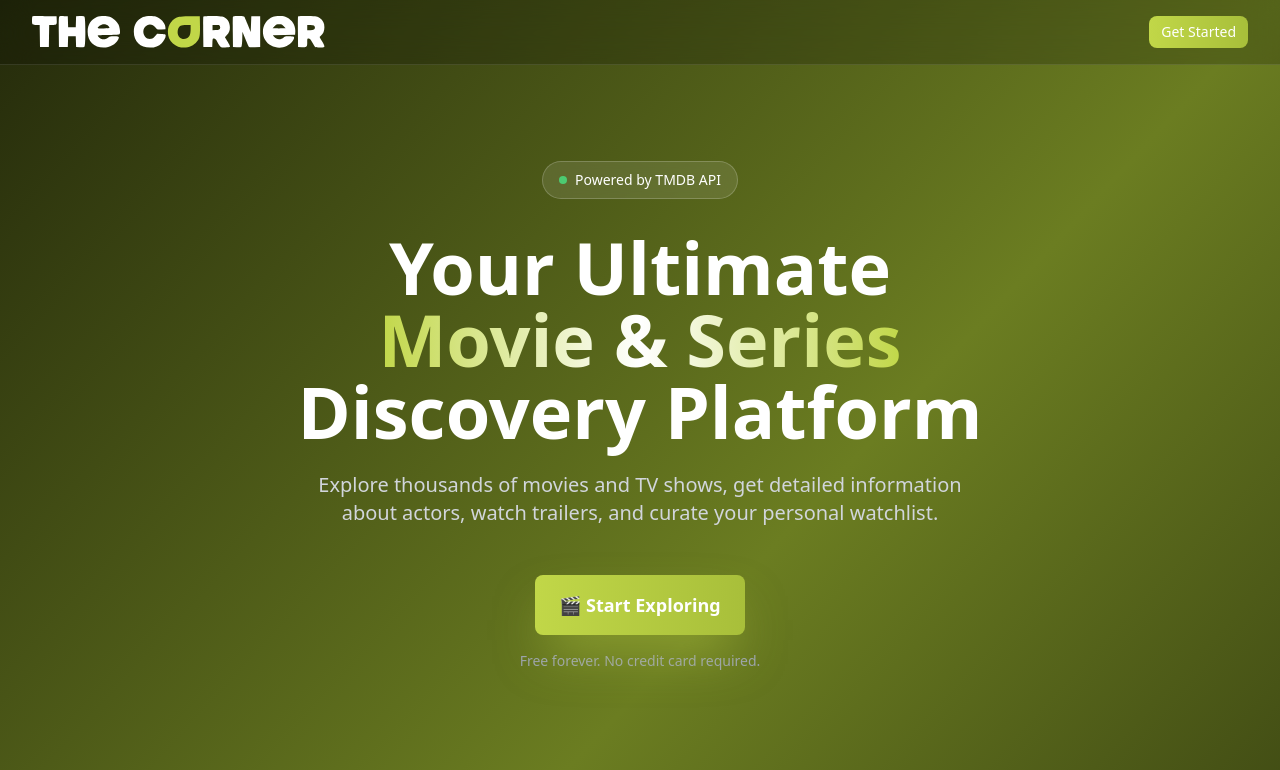
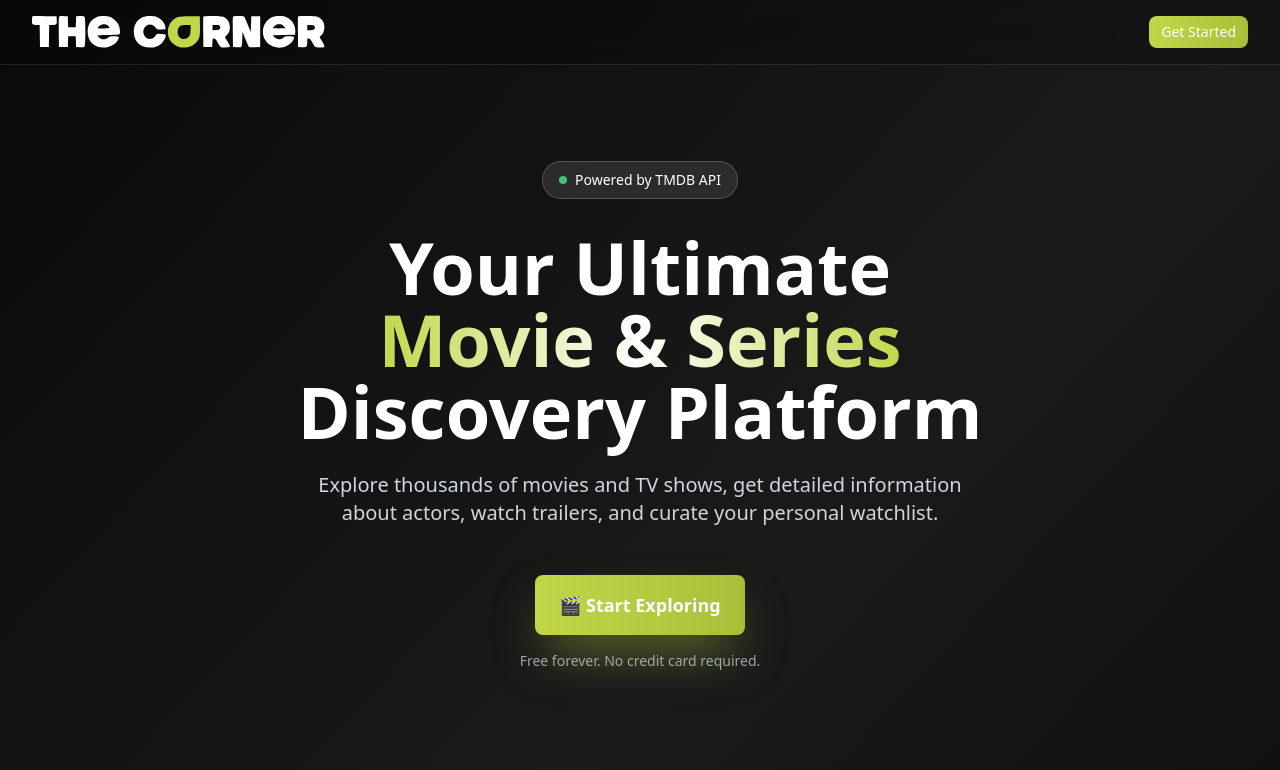
Before and after one commit to druedaro/sprint7-movie-app, a React (Vite) app: page / in a window 1280 px wide. Shown: the top 770 px of the page. Built offline with nearby package versions, Linux system fonts and the light colour scheme; no server answers.

Commit message:
style: revert to original dark gradient background

```diff
--- a/tailwind.config.js
+++ b/tailwind.config.js
@@ -54,7 +54,7 @@ export default {
         },
 
         '.bg-gradient-app': {
-          backgroundImage: 'linear-gradient(to bottom right, rgb(36 42 11), rgb(107 125 33), rgb(36 42 11))',
+          backgroundImage: 'linear-gradient(to bottom right, rgb(10 10 10), rgb(26 26 26), rgb(10 10 10))',
         },
 
         '.text-gradient-lime-white': {
```
Also changed, not shown: 1 other file (tests, documents, lock files or other folders).
